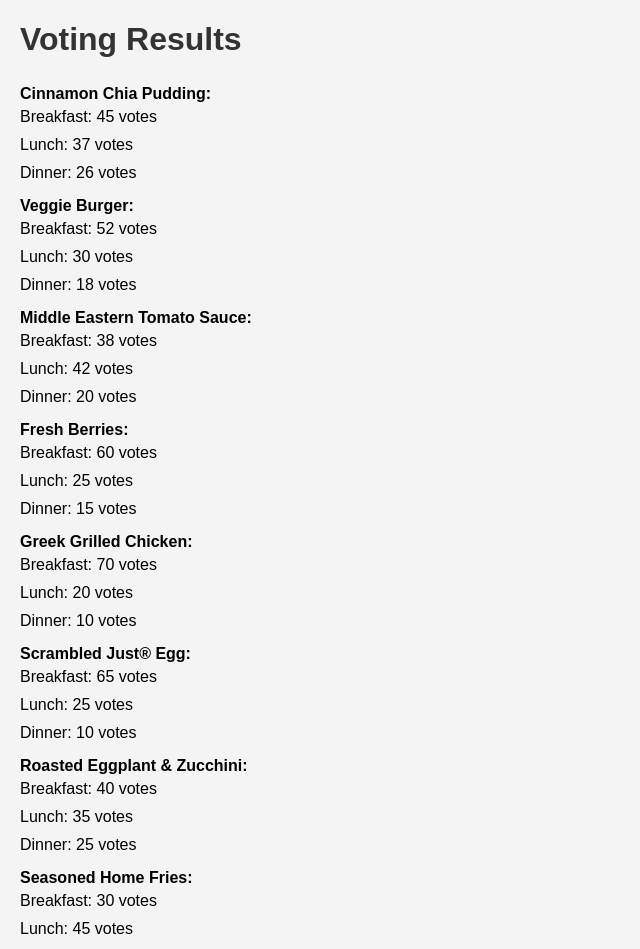
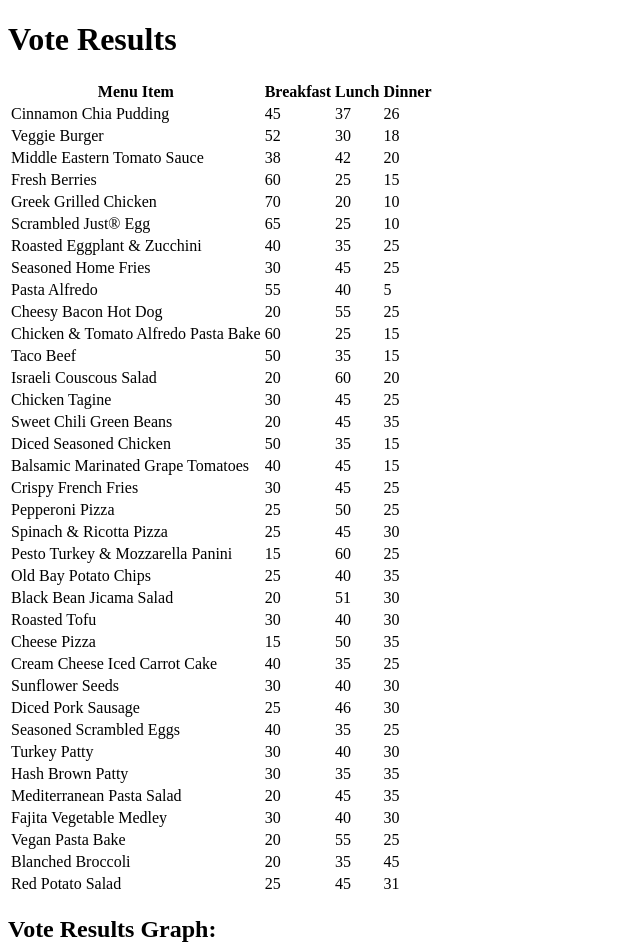
Before and after one commit to RunesofYggdrasil/Polling, a Flask app: page /results in a window 1280 px wide. Shown: the top 949 px of the page, without its empty margins (0-640 px from the left). Run offline with Flask 2, Linux system fonts and the light colour scheme.

Commit message:
frontend graph

```diff
--- a/backend/app.py
+++ b/backend/app.py
@@ -3,6 +3,7 @@ from menu import load_menu
 from votes import record_vote, load_votes
 from description import get_description
 import os
+from graph import plot_votes
 
 BASE_DIR = os.path.dirname(__file__)
 MENU_FILE = os.path.join(BASE_DIR, "data", "menu.json")
@@ -17,29 +18,32 @@ VOTES_FILE = "data/votes.json"
 
 @app.route('/')
 def index():
-    menu_items = load_menu(MENU_FILE)
-    return render_template('index.html', menu_items=menu_items)
+   menu_items = load_menu(MENU_FILE)
+   graph_path = plot_votes(load_votes(VOTES_FILE))
+   return render_template('index.html', menu_items=menu_items, graph_path=graph_path)
 
 @app.route('/vote', methods=['POST'])
 def vote():
-    selected_meal = request.form.get('menu_item')
-    meal_type = request.form.get('meal_type')
-    if selected_meal and meal_type:
-        record_vote(selected_meal, meal_type, VOTES_FILE)
-    return redirect(url_for('results'))
+   selected_meal = request.form.get('menu_item')
+   meal_type = request.form.get('meal_type')
+   if selected_meal and meal_type:
+       record_vote(selected_meal, meal_type, VOTES_FILE)
+   return redirect(url_for('results'))
 
 @app.route('/results')
 def results():
-    votes = load_votes(VOTES_FILE)
-    return render_template('results.html', votes=votes)
+   votes = load_votes(VOTES_FILE)
+   graph_path = plot_votes(votes)
+   return render_template('results.html', votes=votes, graph_path=graph_path)
+
 
 @app.route('/description', methods=['POST'])
 def description():
-    menu_item = request.json.get('menu_item')
-    if menu_item:
-        description = get_description(menu_item)
-        return jsonify({'description': description})
-    return jsonify({'description': 'No description available.'}), 400
+   menu_item = request.json.get('menu_item')
+   if menu_item:
+       description = get_description(menu_item)
+       return jsonify({'description': description})
+   return jsonify({'description': 'No description available.'}), 400
 
 if __name__ == "__main__":
-    app.run(debug=True)
+   app.run(debug=True)
--- a/backend/graph.py
+++ b/backend/graph.py
@@ -1,9 +1,16 @@
+import matplotlib
+matplotlib.use('Agg')
+
+import matplotlib.pyplot as plt
 import json
-import matplotlib.pyplot as plt
 import os
+
 
 BASE_DIR = os.path.dirname(__file__)
 VOTES_FILE = os.path.join(BASE_DIR, "data", "votes.json")
+STATIC_DIR = os.path.join(BASE_DIR, "static", "images")
+
+os.makedirs(STATIC_DIR, exist_ok=True)
 
 def load_votes(file_name):
    with open(file_name, 'r') as file:
@@ -23,8 +30,12 @@ def plot_votes(votes_data):
        ax[i].set_title(f"{meal} Votes")
        ax[i].invert_yaxis()
 
+   image_path = os.path.join(STATIC_DIR, "vote_results.png")
    plt.tight_layout()
-   plt.show()
+   plt.savefig(image_path)
+   plt.close()
+
+   return "images/vote_results.png"
 
 def main():
    votes_data = load_votes('data/votes.json')
--- a/backend/templates/results.html
+++ b/backend/templates/results.html
@@ -1,29 +1,35 @@
+<!-- results.html -->
 <!DOCTYPE html>
 <html lang="en">
 <head>
-    <meta charset="UTF-8">
-    <meta name="viewport" content="width=device-width, initial-scale=1.0">
-    <title>Results</title>
-    <link rel="stylesheet" href="/static/style.css">
+   <meta charset="UTF-8">
+   <meta name="viewport" content="width=device-width, initial-scale=1.0">
+   <title>Results</title>
 </head>
 <body>
-    <h1>Voting Results</h1>
-    {% if votes %}
-        <ul>
-            {% for item, meal_data in votes.items() %}
-                <li>
-                    <strong>{{ item }}:</strong>
-                    <ul>
-                        <li>Breakfast: {{ meal_data.Breakfast }} votes</li>
-                        <li>Lunch: {{ meal_data.Lunch }} votes</li>
-                        <li>Dinner: {{ meal_data.Dinner }} votes</li>
-                    </ul>
-                </li>
-            {% endfor %}
-        </ul>
-    {% else %}
-        <p>No votes have been cast yet.</p>
-    {% endif %}
-    <a href="/">Go Back</a>
+   <h1>Vote Results</h1>
+   <table>
+       <thead>
+           <tr>
+               <th>Menu Item</th>
+               <th>Breakfast</th>
+               <th>Lunch</th>
+               <th>Dinner</th>
+           </tr>
+       </thead>
+       <tbody>
+           {% for item, votes in votes.items() %}
+               <tr>
+                   <td>{{ item }}</td>
+                   <td>{{ votes.Breakfast }}</td>
+                   <td>{{ votes.Lunch }}</td>
+                   <td>{{ votes.Dinner }}</td>
+               </tr>
+           {% endfor %}
+       </tbody>
+   </table>
+
+   <h2>Vote Results Graph:</h2>
+   <img src="{{ url_for('static', filename=graph_path) }}" alt="Vote Results Graph" />
 </body>
 </html>
```
Also changed, not shown: backend/description.py (+60 -60 lines), backend/templates/index.html (+19 -29 lines), backend/static/images/vote_results.png (added).
